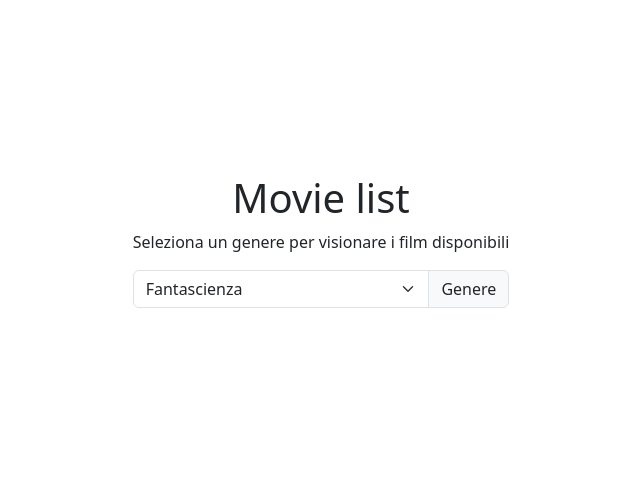
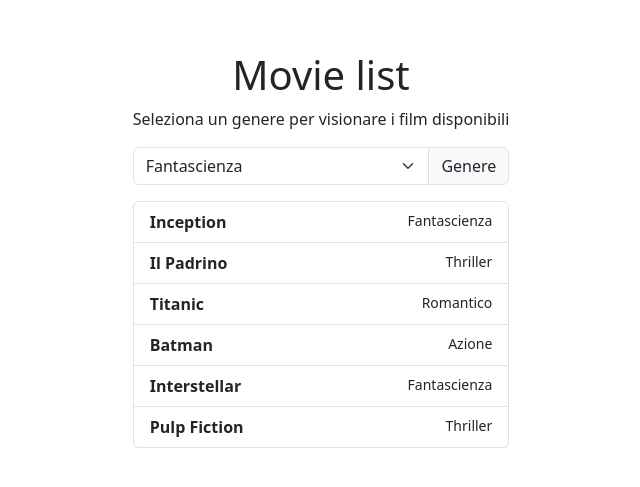
Before and after one commit to Salvo-Raia/react-movie-filter, a React (Vite) app: page / in a window 1280 px wide. Shown: the part 151-638 px from the top of the page, without its empty margins (319-959 px from the left). Built offline with nearby package versions, Linux system fonts and the light colour scheme.

Commit message:
Add movie list

```diff
--- a/src/App.jsx
+++ b/src/App.jsx
@@ -17,6 +17,10 @@ export default function App() {
       </option>
     })
 
+    const completeMovieList = movieList.map((movie, index) => {
+      return <li key={index} className='list-group-item d-flex justify-content-between'><strong className='movie-title'>{movie.title}</strong><span className='movie-genre small'>{movie.genre}</span></li>
+    })
+
   const [selectedGenre, setSelectedGenre] = useState("");
 
   return <div className='container'>
@@ -31,6 +35,11 @@ export default function App() {
                 </select>
                 <label className="input-group-text" htmlFor="inputGroupSelect02">Genere</label>
               </div>
+              <div>
+                <ul className='list-group'>
+                  {completeMovieList}
+                </ul>
+              </div>
             </main>
          </div>
 }
```
